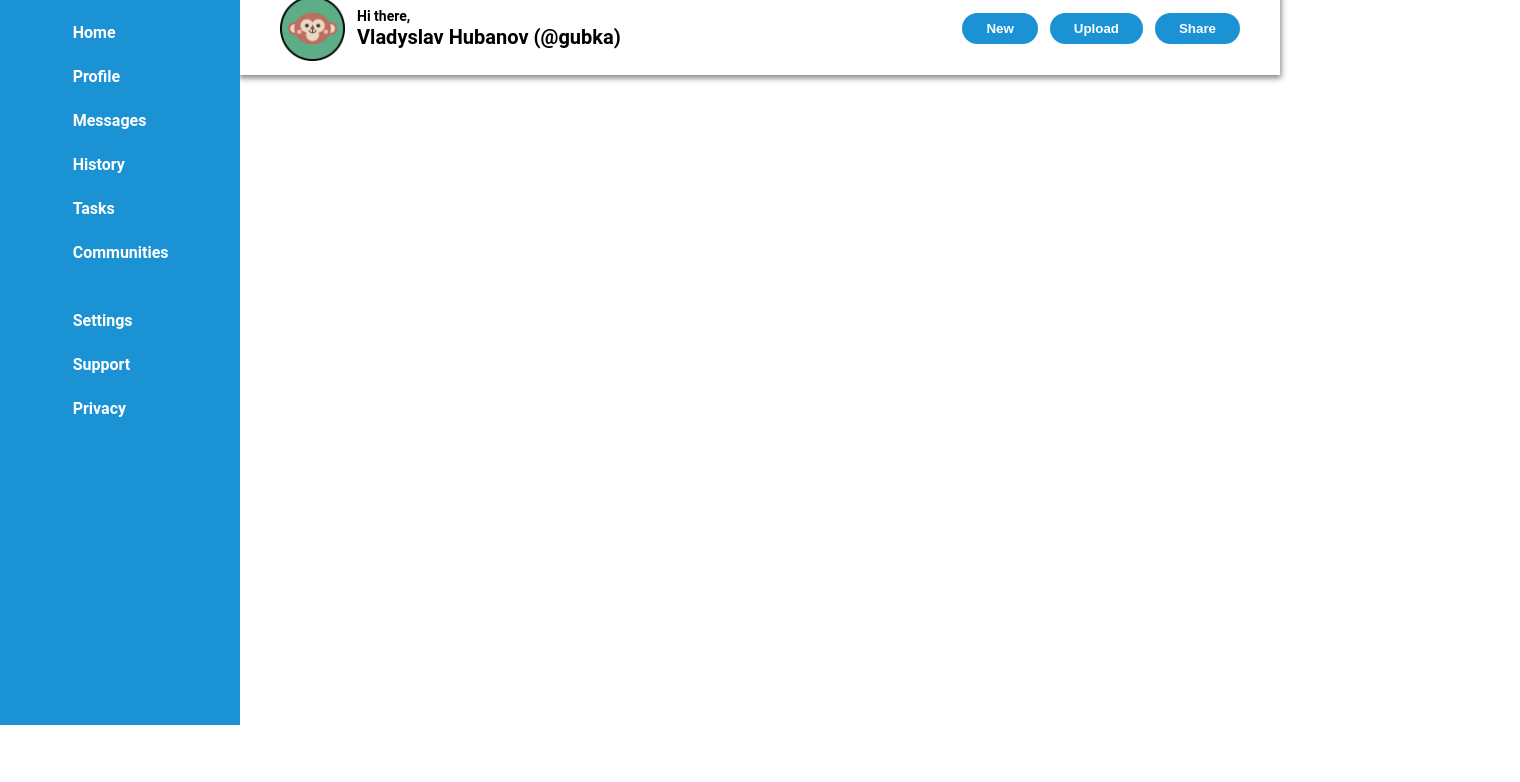
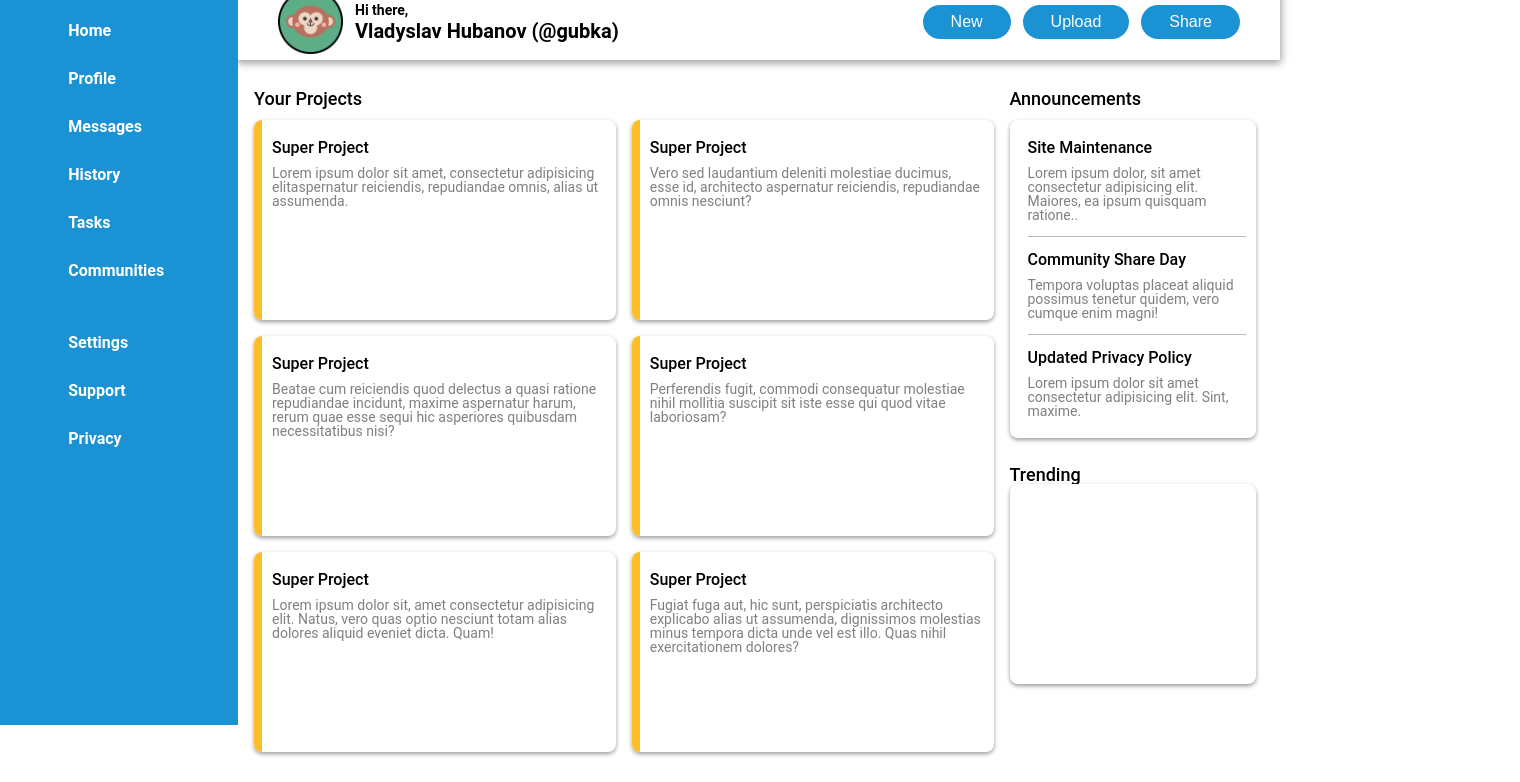
Before and after one commit to vlad-gby/admin-dashboard, a plain HTML site: page index.html in a window 1280 px wide. Shown: the part 75-857 px from the top of the page, 1520 px wide, since content can reach past the window. Before the commit the page ends 800 px from the top, so only its background shows below. Drawn offline with Linux system fonts and the light colour scheme; a web font is replaced by a local one.

Commit message:
Add Projects and Announcements sections

```diff
--- a/index.html
+++ b/index.html
@@ -69,7 +69,95 @@
   </header>
 
   <main>
+    <div class="projects">
+      <h1>Your Projects</h1>
 
+      <div class="cards">
+        <div class="card">
+          <div class="card-text">
+            <h2>Super Project</h2>
+            <p>Lorem ipsum dolor sit amet, consectetur adipisicing elitaspernatur reiciendis, repudiandae omnis, alias ut assumenda.  </p>
+          </div>
+
+          <div class="star">&#xe838</div>
+          <div class="eye">&#xe3b8</div>
+          <div class="share">&#xf0c1</div>
+        </div>
+        <div class="card">
+          <div class="card-text">
+            <h2>Super Project</h2>
+            <p>Vero sed laudantium deleniti molestiae ducimus, esse id, architecto aspernatur reiciendis, repudiandae omnis nesciunt?</p>
+          </div>
+
+          <div class="star">&#xe838</div>
+          <div class="eye">&#xe3b8</div>
+          <div class="share">&#xf0c1</div>
+        </div>
+        <div class="card">
+          <div class="card-text">
+            <h2>Super Project</h2>
+            <p>Beatae cum reiciendis quod delectus a quasi ratione repudiandae incidunt, maxime aspernatur harum, rerum quae esse sequi hic asperiores quibusdam necessitatibus nisi?</p>
+          </div>
+
+          <div class="star">&#xe838</div>
+          <div class="eye">&#xe3b8</div>
+          <div class="share">&#xf0c1</div>
+        </div>
+        <div class="card">
+          <div class="card-text">
+            <h2>Super Project</h2>
+            <p>Perferendis fugit, commodi consequatur molestiae nihil mollitia suscipit sit iste esse qui quod vitae laboriosam? </p>
+          </div>
+
+          <div class="star">&#xe838</div>
+          <div class="eye">&#xe3b8</div>
+          <div class="share">&#xf0c1</div>
+        </div>
+        <div class="card">
+          <div class="card-text">
+            <h2>Super Project</h2>
+            <p>Lorem ipsum dolor sit, amet consectetur adipisicing elit. Natus, vero quas optio nesciunt totam alias dolores aliquid eveniet dicta. Quam!</p>
+          </div>
+
+          <div class="star">&#xe838</div>
+          <div class="eye">&#xe3b8</div>
+          <div class="share">&#xf0c1</div>
+        </div>
+        <div class="card">
+          <div class="card-text">
+            <h2>Super Project</h2>
+            <p>Fugiat fuga aut, hic sunt, perspiciatis architecto explicabo alias ut assumenda, dignissimos molestias minus tempora dicta unde vel est illo. Quas nihil exercitationem dolores? </p>
+          </div>
+
+          <div class="star">&#xe838</div>
+          <div class="eye">&#xe3b8</div>
+          <div class="share">&#xf0c1</div>
+        </div>
+      </div>
+    </div>
+    <div class="announcements">
+      <h1>Announcements</h1>
+
+      <div class="card">
+        <div class="announcement">
+          <h2>Site Maintenance</h2>
+          <p>Lorem ipsum dolor, sit amet consectetur adipisicing elit.  Maiores, ea ipsum quisquam ratione..</p>
+        </div>
+        <div class="announcement">
+          <h2>Community Share Day</h2>
+          <p>Tempora voluptas placeat aliquid possimus tenetur quidem, vero cumque enim magni!</p>
+        </div>
+        <div class="announcement">
+          <h2>Updated Privacy Policy</h2>
+          <p>Lorem ipsum dolor sit amet consectetur adipisicing elit. Sint, maxime.</p>
+        </div>
+      </div>
+    </div>
+    <div class="trending">
+      <h1>Trending</h1>
+
+      <div class="card"></div>
+    </div>
   </main>
 
   <!-- ATTRIBUTE THE AUTHOR -->
--- a/script.js
+++ b/script.js
@@ -8,6 +8,12 @@ bell.addEventListener('mouseover', e => {
 bell.addEventListener('mouseout', e => {
   bell.style.backgroundColor = 'rgb(255, 255, 255)';
 });
+bell.addEventListener('mousedown', e => {
+  bell.style.backgroundColor = 'rgb(206, 212, 220)';
+});
+bell.addEventListener('mouseup', e => {
+  bell.style.backgroundColor = 'rgb(226, 232, 240)';
+});
 
 buttons.forEach(button => {
   button.addEventListener('mouseover', e => {
@@ -17,7 +23,7 @@ buttons.forEach(button => {
     button.style.backgroundColor = 'rgb(26, 146, 211)'
   });
   button.addEventListener('mousedown', e => {
-    button.style.backgroundColor = 'rgb(89, 197, 255)'
+    button.style.backgroundColor = 'rgb(79, 187, 245)'
   });
   button.addEventListener('mouseup', e => {
     button.style.backgroundColor = 'rgb(70, 175, 231)'
--- a/style.css
+++ b/style.css
@@ -7,17 +7,16 @@
 *{
   box-sizing: border-box;
 
-  --nav-width: 240px;
-  --header-height: 150px;
+  --nav-width: calc(10vw + 110px);
+  --header-height: 135px;
 
   --project-blue: #1a92d3;
-  --project-yellow: #F0B429;
+  --project-yellow: #ffbe27;
   --project-grey: #e2e8f0;
 }
 
 body{
   font-family: 'Roboto', system-ui, sans-serif;
-  height: 100vh;
 }
 
 nav{
@@ -25,14 +24,14 @@ nav{
   padding: 12px;
   height: 100vh;
   position: fixed;
-  z-index: 1;
+  z-index: 2;
   display: grid;
   grid-template-rows: repeat(3, max-content);
   gap: 28px;
 
   background-color: var(--project-blue);
   color: white;
-  padding: 30px;
+  padding: 2%;
 }
 
 .logo{
@@ -120,7 +119,7 @@ nav{
 .navbtn{
   display: flex;
   align-items: center;
-  padding: 8px 0 8px 12px;
+  padding: 10px 0 10px 12px;
   cursor: pointer;
   border-radius: 50px;
 }
@@ -130,12 +129,13 @@ header{
   position: fixed;
   left: var(--nav-width);
   display: grid;
+  z-index: 1;
   grid-template-rows: 1fr 2fr;
   gap: 16px;
 
   height: var(--header-height);
   background-color: white;
-  box-shadow: 0 2px 6px 1px rgba(0, 0, 0, 0.5);
+  box-shadow: 0 2px 8px 1px rgba(0, 0, 0, 0.4);
   padding: 8px  40px;
 }
 
@@ -223,8 +223,9 @@ input#search{
   color: white;
   border: none;
   border-radius: 50px;
-  padding: 8px 24px;
-  font-weight: 600;
+  padding: 8px 28px;
+  font-size: 16px;
+  font-weight: 500;
   cursor: pointer;
 }
 
@@ -232,7 +233,97 @@ input#search{
 main{
   position: relative;
   left: var(--nav-width);
+  width: calc(100vw - var(--nav-width));
   top: calc(var(--header-height) + 12px);
+  display: grid;
+  grid-template-columns: 3fr 1fr;
+  grid-template-rows: auto 1fr;
+  gap: 16px;
 
-  padding: 16px;
+  padding: 18px 24px 18px 16px;
 }
+
+main h1{
+  font-size: 18px;
+  font-weight: 500;
+}
+main h2{
+  font-size: 16px;
+  font-weight: 500;
+  margin-bottom: 10px;
+}
+main p{
+  font-size: 14px;
+  color: grey;
+}
+
+.projects{
+  grid-row: 1 / 3;
+
+}
+.cards{
+  display: grid;
+  grid-template-columns: repeat(auto-fit, minmax(250px, 1fr));
+  gap: 16px;
+  padding: 12px 0;
+}
+.card{
+  display: grid;
+  grid-template-columns: 1fr repeat(3, 40px);
+  grid-template-rows: 1fr auto;
+  gap: 4px;
+  position: relative;
+
+  background-color: white;
+  height: 200px;
+  box-shadow: 0 2px 4px rgba(0, 0, 0, 0.4);
+  border-radius: 8px;
+  padding: 20px 10px 20px 18px;
+}
+.projects .card::before{
+  content: '';
+  display: block;
+  background-color: var(--project-yellow);
+  height: 200px;
+  width: 8px;
+  border-top-left-radius: 8px;
+  border-bottom-left-radius: 8px;
+  position: absolute;
+  left: 0;
+  top: 0;
+}
+.card-text{
+  grid-column: 1 / 5;
+}
+.star, .eye, .share{
+  font-family: 'MaterialIcons';
+  font-size: 24px;
+  font-weight: 300;
+}
+.star{
+  grid-column-start: 2;
+}
+
+.announcements .card{
+  height: fit-content;
+  grid-template-columns: 1fr;
+  grid-template-rows: auto auto auto;
+  gap: 30px;
+
+  margin: 12px 0 ;
+}
+.announcement{
+  position: relative;
+}
+.announcement::after{
+  content: '';
+  display: block;
+  width: 100%;
+  height: 1px;
+  background-color: rgb(183, 183, 183);
+  position: absolute;
+  bottom: -15px;
+}
+.announcement:last-child::after{
+  visibility: hidden;
+}
```
